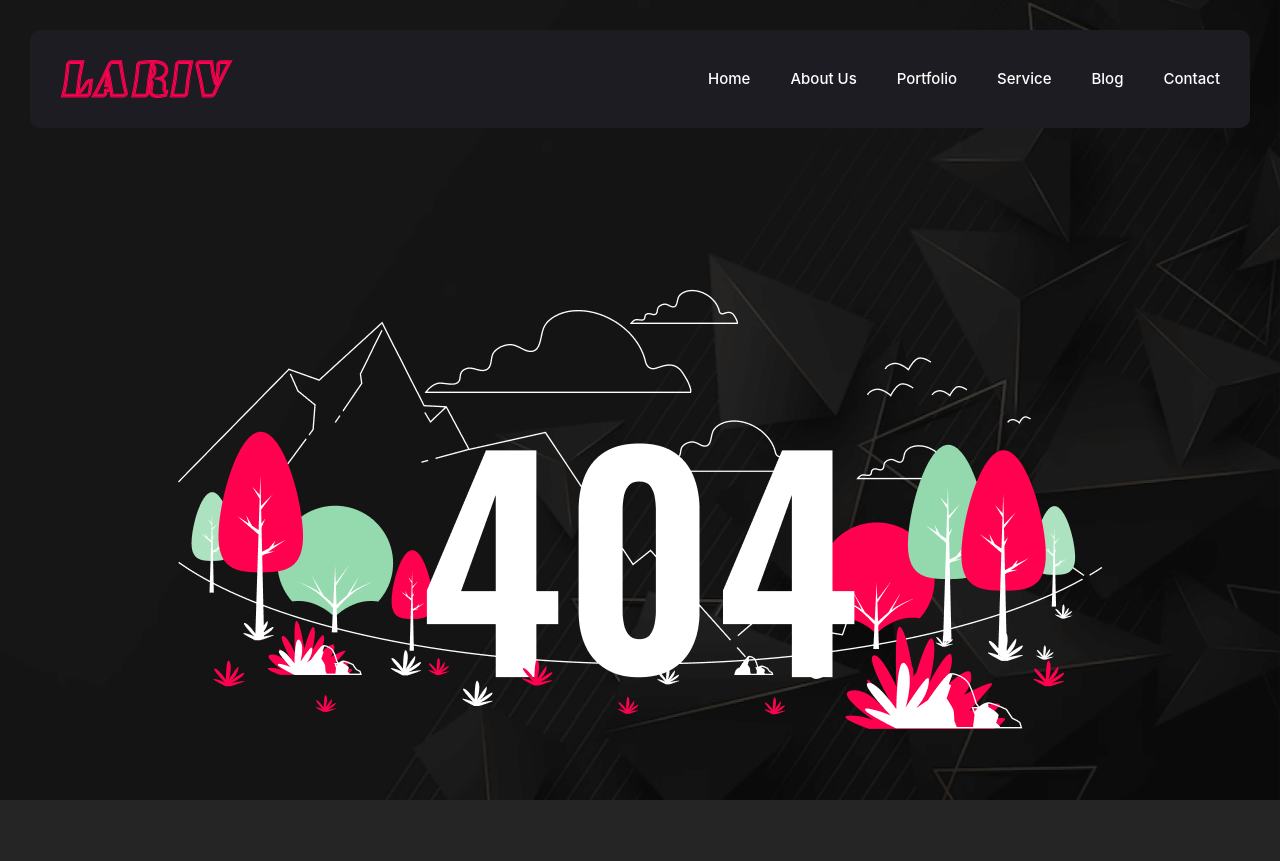
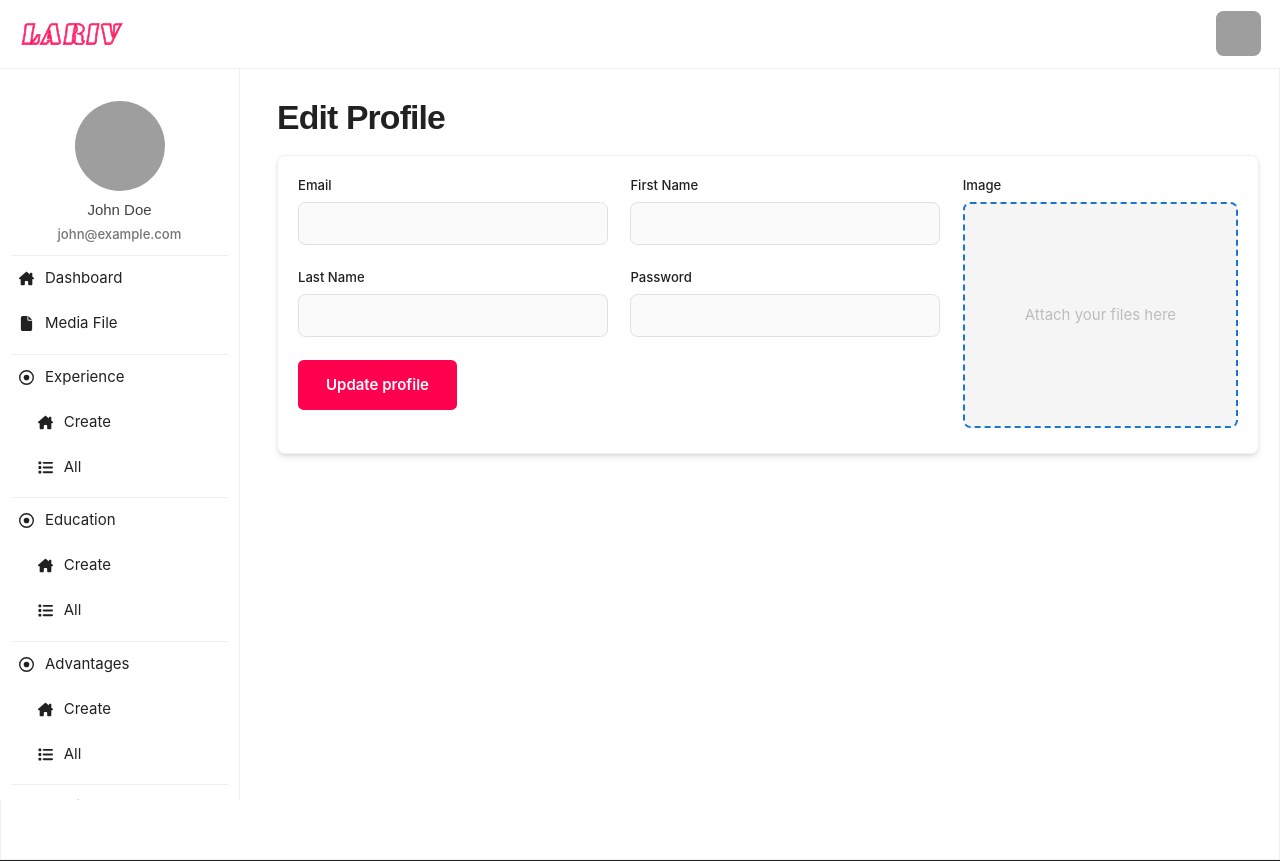
Before and after one commit to amitbd599/Portfolio_lariv_MERN, a React (Vite) app in the folder client/: page /edit-profile in a window 1280 px wide. Shown: the top 861 px of the page. Built offline with nearby package versions, Linux system fonts and the light colour scheme; grey boxes are pictures that could not be loaded.

Commit message:
Edit Profile page add

```diff
--- a/client/src/App.jsx
+++ b/client/src/App.jsx
@@ -27,6 +27,8 @@ import CreateTestimonialPage from "./dashboard/pages/CreateTestimonialPage";
 import AllTestimonialPage from "./dashboard/pages/AllTestimonialPage";
 import CreateBlogPage from "./dashboard/pages/CreateBlogPage";
 import AllBlogPage from "./dashboard/pages/AllBlogPage";
+import AllInboxPage from "./dashboard/pages/AllInboxPage";
+import EditProfilePage from "./dashboard/pages/EditProfilePage";
 function App() {
   useEffect(() => {
     AOS.init({
@@ -83,6 +85,8 @@ function App() {
         <Route exact path='/all-testimonial' element={<AllTestimonialPage />} />
         <Route exact path='/create-blog' element={<CreateBlogPage />} />
         <Route exact path='/all-blog' element={<AllBlogPage />} />
+        <Route exact path='/all-inbox' element={<AllInboxPage />} />
+        <Route exact path='/edit-profile' element={<EditProfilePage />} />
       </Routes>
     </BrowserRouter>
   );
--- /dev/null
+++ b/client/src/dashboard/components/AllInbox.jsx
@@ -0,0 +1,66 @@
+import { FaPenToSquare, FaRegTrashCan } from "react-icons/fa6";
+
+const AllInbox = () => {
+  return (
+    <div>
+      <div>
+        <h2 className='text-4xl font-extrabold leading-none tracking-tight text-gray-900'>
+          All Inbox
+        </h2>
+      </div>
+
+      <div className='overflow-hidden rounded-lg border border-gray-200 shadow-md mt-[20px]'>
+        <table className='w-full border-collapse bg-white text-left text-sm text-gray-500'>
+          <thead className='bg-gray-50'>
+            <tr>
+              <th scope='col' className='px-6 py-4 font-medium text-gray-900'>
+                Name
+              </th>
+              <th scope='col' className='px-6 py-4 font-medium text-gray-900'>
+                Email
+              </th>
+              <th scope='col' className='px-6 py-4 font-medium text-gray-900'>
+                Date
+              </th>
+              <th scope='col' className='px-6 py-4 font-medium text-gray-900'>
+                Read
+              </th>
+
+              <th
+                scope='col'
+                className='px-6 py-4 font-medium text-gray-900 flex justify-end'
+              >
+                Action
+              </th>
+            </tr>
+          </thead>
+          <tbody className='divide-y divide-gray-100 border-t border-gray-100'>
+            <tr className='hover:bg-gray-50'>
+              <td className='px-6 py-4'>Alex</td>
+              <td className='px-6 py-4'>alex@gmail.com</td>
+              <td className='px-6 py-4'>10/02/2025</td>
+              <td className='px-6 py-4'>
+                <button className='bg-teal-500 text-white rounded-lg px-2 py-1'>
+                  View
+                </button>
+              </td>
+
+              <td className='px-6 py-4'>
+                <div className='flex justify-end gap-2'>
+                  <button className='p-1'>
+                    <FaRegTrashCan className='text-[18px]' />
+                  </button>
+                  <button className='p-1'>
+                    <FaPenToSquare className='text-[18px]' />
+                  </button>
+                </div>
+              </td>
+            </tr>
+          </tbody>
+        </table>
+      </div>
+    </div>
+  );
+};
+
+export default AllInbox;
--- /dev/null
+++ b/client/src/dashboard/components/EditProfile.jsx
@@ -0,0 +1,94 @@
+import FileUploadBox from "../../helper/FileUploadBox";
+import SubmitButton from "../../helper/SubmitButton";
+
+const EditProfile = () => {
+  return (
+    <div>
+      <div>
+        <h2 className='text-4xl font-extrabold leading-none tracking-tight text-gray-900'>
+          Edit Profile
+        </h2>
+      </div>
+      <div className=' rounded-lg border border-gray-200 shadow-md mt-[20px]'>
+        <form className='p-[20px] flex gap-6'>
+          <div className='grid gap-6 mb-6 w-[70%]'>
+            <div className='flex gap-6'>
+              <div className='w-full'>
+                <label className='block mb-2 text-sm font-medium text-gray-900 dark:text-white'>
+                  Email
+                </label>
+                <input
+                  type='email'
+                  className='bg-gray-50 border border-gray-300 text-gray-900 text-sm rounded-lg block w-full p-3'
+                />
+              </div>
+              <div className='w-full'>
+                <label className='block mb-2 text-sm font-medium text-gray-900 dark:text-white'>
+                  First Name
+                </label>
+                <input
+                  type='text'
+                  className='bg-gray-50 border border-gray-300 text-gray-900 text-sm rounded-lg block w-full p-3'
+                />
+              </div>
+            </div>
+            <div className='flex gap-6'>
+              <div className='w-full'>
+                <label className='block mb-2 text-sm font-medium text-gray-900 dark:text-white'>
+                  Last Name
+                </label>
+                <input
+                  type='text'
+                  className='bg-gray-50 border border-gray-300 text-gray-900 text-sm rounded-lg block w-full p-3'
+                />
+              </div>
+              <div className='w-full'>
+                <label className='block mb-2 text-sm font-medium text-gray-900 dark:text-white'>
+                  Password
+                </label>
+                <input
+                  type='password'
+                  className='bg-gray-50 border border-gray-300 text-gray-900 text-sm rounded-lg block w-full p-3'
+                />
+              </div>
+            </div>
+
+            <div>
+              {/* SubmitButton */}
+              <SubmitButton text='Update profile' submit={false} />
+            </div>
+          </div>
+          <div className='w-[30%]'>
+            <div>
+              <label className='block mb-2 text-sm font-medium text-gray-900 dark:text-white'>
+                Image
+              </label>
+              {/* <div className='w-full'>
+              <div className='relative  h-[226px] rounded-lg border-dashed border-2 border-blue-700 bg-gray-100 flex justify-center items-center'>
+                <div className='absolute'>
+                  <div className='flex flex-col items-center'>
+                    <i className='fa fa-folder-open fa-4x text-blue-700' />
+                    <span className='block text-gray-400 font-normal'>
+                      Attach you files here
+                    </span>
+                  </div>
+                </div>
+                <input
+                  type='file'
+                  className='h-full w-full opacity-0'
+                  name=''
+                />
+              </div>
+            </div> */}
+
+              {/* FileUploadBox */}
+              <FileUploadBox />
+            </div>
+          </div>
+        </form>
+      </div>
+    </div>
+  );
+};
+
+export default EditProfile;
--- /dev/null
+++ b/client/src/dashboard/pages/AllInboxPage.jsx
@@ -0,0 +1,13 @@
+import AllInbox from "../components/AllInbox";
+import MasterLayout from "../layout/MasterLayout";
+
+const AllInboxPage = () => {
+  return (
+    <MasterLayout>
+      {/* AllInbox */}
+      <AllInbox />
+    </MasterLayout>
+  );
+};
+
+export default AllInboxPage;
--- /dev/null
+++ b/client/src/dashboard/pages/EditProfilePage.jsx
@@ -0,0 +1,13 @@
+import EditProfile from "../components/EditProfile";
+import MasterLayout from "../layout/MasterLayout";
+
+const EditProfilePage = () => {
+  return (
+    <MasterLayout>
+      {/* EditProfile */}
+      <EditProfile />
+    </MasterLayout>
+  );
+};
+
+export default EditProfilePage;
```
